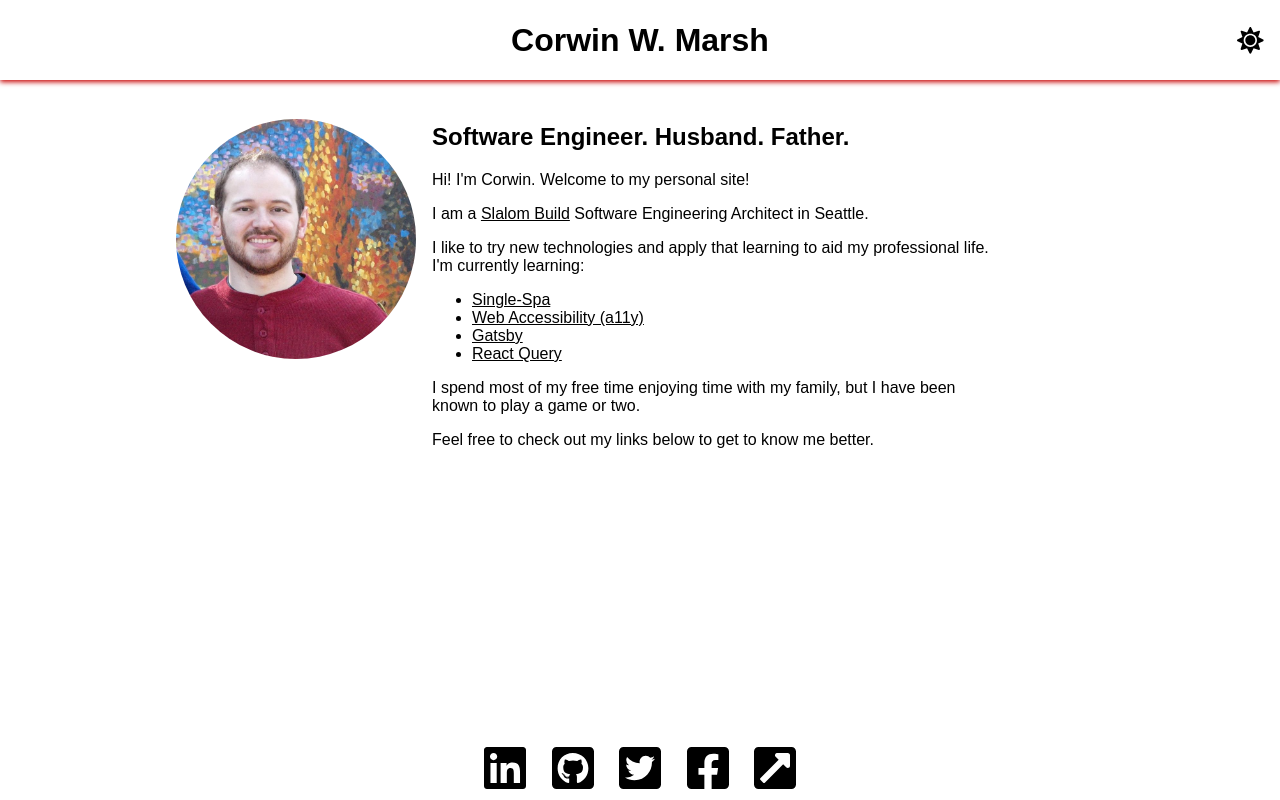
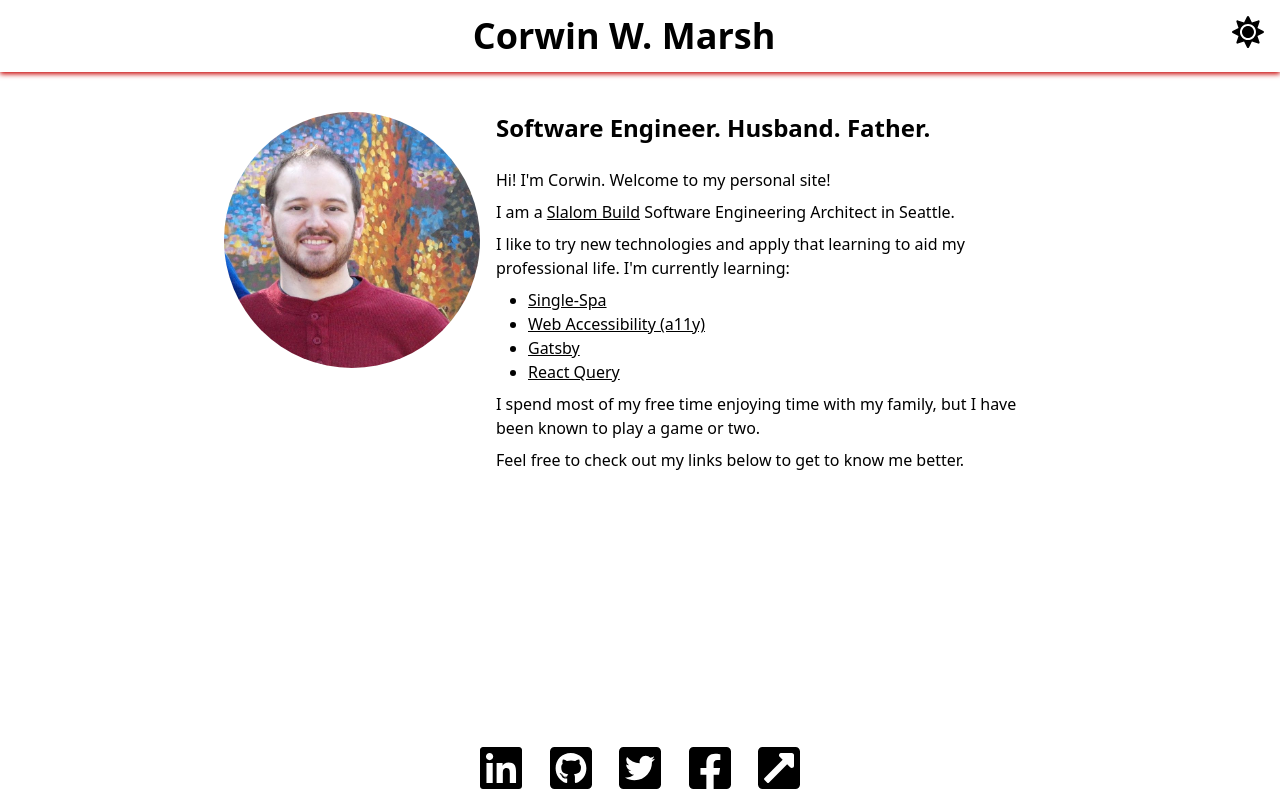
Before and after one commit to corwinm/corwinm-gatsby, a Gatsby site: page / in a window 1280 px wide. Built offline with nearby package versions, Linux system fonts and the light colour scheme; Gatsby itself is replaced by a stand-in of ours.

Commit message:
Replace styled-components with tailwind

```diff
--- a/gatsby-browser.js
+++ b/gatsby-browser.js
@@ -5,6 +5,7 @@
  */
 
 // You can delete this file if you're not using it
+import "./src/css/index.css"
 
 // eslint-disable-next-line @typescript-eslint/explicit-module-boundary-types
 export const onClientEntry = async () => {
--- a/gatsby-config.js
+++ b/gatsby-config.js
@@ -42,7 +42,7 @@ module.exports = {
     },
     `gatsby-plugin-react-helmet`,
     `gatsby-plugin-typescript`,
-    `gatsby-plugin-styled-components`,
+    `gatsby-plugin-postcss`,
     {
       resolve: `gatsby-source-filesystem`,
       options: {
--- /dev/null
+++ b/postcss.config.js
@@ -0,0 +1,3 @@
+module.exports = () => ({
+  plugins: [require("tailwindcss")],
+})
--- /dev/null
+++ b/src/components/ThemeToggle.tsx
@@ -0,0 +1,54 @@
+import React, { useState, useEffect } from "react"
+import { FontAwesomeIcon } from "@fortawesome/react-fontawesome"
+import { faSun, faMoon } from "@fortawesome/free-solid-svg-icons"
+import {
+  loadTheme,
+  setThemeAttribute,
+  getMediaQueryList,
+  getOSTheme,
+} from "../utils/theme"
+
+const ThemeToggle: React.FC = () => {
+  const [theme, setTheme] = useState<"dark" | "light">(loadTheme)
+  const toggleTheme = () => {
+    const newTheme = theme === "dark" ? "light" : "dark"
+    setTheme(newTheme)
+  }
+  useEffect(() => {
+    localStorage.setItem("theme", theme)
+    setThemeAttribute(theme)
+  }, [theme])
+  useEffect(() => {
+    const media = getMediaQueryList()
+    if (media) {
+      if (media.addEventListener) {
+        media.addEventListener("change", () => {
+          const newTheme = getOSTheme()
+          setTheme(newTheme)
+        })
+      } else if (media.addListener) {
+        media.addListener(() => {
+          const newTheme = getOSTheme()
+          setTheme(newTheme)
+        })
+      }
+    }
+  }, [])
+  return (
+    <button
+      onClick={toggleTheme}
+      title={`Toggle ${theme} mode.`}
+      className="w-8 hover:text-red-600 sm:h-8 sm:right-4 sm:top-6"
+    >
+      {typeof window === "undefined" ? (
+        ""
+      ) : theme === "dark" ? (
+        <FontAwesomeIcon icon={faMoon} size="2x" />
+      ) : (
+        <FontAwesomeIcon icon={faSun} size="2x" />
+      )}
+    </button>
+  )
+}
+
+export default ThemeToggle
--- a/src/components/header.tsx
+++ b/src/components/header.tsx
@@ -1,53 +1,21 @@
 import { Link } from "gatsby"
 import React from "react"
-import styled from "styled-components"
 
 type HeaderProps = {
   siteTitle: string
 }
 
-const StickyHeader = styled.header`
-  position: sticky;
-  top: 0;
-  z-index: 900;
-  background: ${(props) => props.theme.primary.translucentBg};
-  margin-bottom: 1.45rem;
-  box-shadow: 0px 2px 5px ${(props) => props.theme.primary.shadow};
-`
-
-const HeaderContents = styled.div`
-  display: flex;
-  padding: 1rem 1.0875rem;
-`
-
-const HeaderTitle = styled.span`
-  font-size: 2rem;
-  font-weight: bold;
-  font-family: sans-serif;
-  margin: 0 auto 0 0;
-  @media (min-width: 768px) {
-    margin: 0 auto;
-  }
-`
-
-const StyledLink = styled(Link)`
-  color: ${(props) => props.theme.primary.link};
-  text-decoration: none;
-  line-height: 48px;
-  &:hover {
-    color: ${(props) => props.theme.primary.linkHover};
-  }
-`
-
 const Header: React.FC<HeaderProps> = ({ siteTitle = ``, children }) => (
-  <StickyHeader>
-    <HeaderContents>
-      <HeaderTitle>
-        <StyledLink to="/">{siteTitle}</StyledLink>
-      </HeaderTitle>
+  <header className="sticky top-0 z-50 bg-opacity-50 bg-white dark:bg-opacity-50 dark:bg-black mb-6 shadow-red">
+    <div className="flex p-4">
+      <span className="text-3xl md:text-4xl font-bold font-sans m-0 mr-auto md:mx-auto">
+        <Link to="/" className="hover:text-red-600">
+          {siteTitle}
+        </Link>
+      </span>
       {children}
-    </HeaderContents>
-  </StickyHeader>
+    </div>
+  </header>
 )
 
 export default Header
--- a/src/components/layout.tsx
+++ b/src/components/layout.tsx
@@ -1,38 +1,9 @@
 import React from "react"
 import { useStaticQuery, graphql } from "gatsby"
-import styled from "styled-components"
 
 import Header from "./header"
 import SocialLinks from "./social-links"
-import Theme from "./theme"
-
-const Container = styled.div`
-  min-height: 100vh;
-`
-
-const Footer = styled.footer`
-  position: sticky;
-  bottom: 0;
-  left: 0;
-  right: 0;
-  padding: 0.5rem;
-  background: ${(props) => props.theme.primary.translucentBg};
-  @media screen and (min-width: 768px) {
-    position: fixed;
-  }
-`
-
-const MainContainer = styled.main`
-  margin: 0 auto;
-  max-width: ${(props) => props.theme.primary.maxWidth};
-  padding: 0 1rem 1.5rem;
-  display: flex;
-  flex-direction: column;
-  @media screen and (min-width: 768px) {
-    flex-direction: row;
-    margin-bottom: 2rem;
-  }
-`
+import ThemeToggle from "./ThemeToggle"
 
 const Layout: React.FC = ({ children }) => {
   const data = useStaticQuery(graphql`
@@ -46,17 +17,17 @@ const Layout: React.FC = ({ children }) => {
   `)
 
   return (
-    <Theme>
-      <Container>
-        <Header siteTitle={data.site.siteMetadata.title}>
-          <Theme.Toggle />
-        </Header>
-        <MainContainer>{children}</MainContainer>
-        <Footer>
-          <SocialLinks />
-        </Footer>
-      </Container>
-    </Theme>
+    <div className="min-h-screen">
+      <Header siteTitle={data.site.siteMetadata.title}>
+        <ThemeToggle />
+      </Header>
+      <main className="my-0 mx-auto max-w-4xl px-4 pb-5 flex flex-col md:flex-row md:m-bottom-8">
+        {children}
+      </main>
+      <footer className="sticky bottom-0 left-0 right-0 p-2 bg-white bg-opacity-50 dark:bg-black dark:bg-opacity-50 md:fixed">
+        <SocialLinks />
+      </footer>
+    </div>
   )
 }
 
--- a/src/components/profile-image.tsx
+++ b/src/components/profile-image.tsx
@@ -1,21 +1,6 @@
 import React from "react"
 import { useStaticQuery, graphql } from "gatsby"
 import { GatsbyImage } from "gatsby-plugin-image"
-import styled from "styled-components"
-
-const CircleImg = styled(GatsbyImage)`
-  height: 100px;
-  width: 100px;
-  border-radius: 50%;
-  margin: auto;
-  z-index: 0;
-  @media (min-width: 768px) {
-    height: 240px;
-    width: 240px;
-    min-width: 240px;
-    margin: 1rem 1rem 0;
-  }
-`
 
 const ProfileImage: React.FC = () => {
   const data = useStaticQuery(graphql`
@@ -23,7 +8,7 @@ const ProfileImage: React.FC = () => {
       engageImage: file(relativePath: { eq: "profile-engage.jpg" }) {
         childImageSharp {
           gatsbyImageData(
-            width: 240
+            width: 256
             tracedSVGOptions: { color: "#C80303" }
             placeholder: TRACED_SVG
             layout: CONSTRAINED
@@ -35,7 +20,8 @@ const ProfileImage: React.FC = () => {
   `)
 
   return (
-    <CircleImg
+    <GatsbyImage
+      className="h-24 w-24 rounded-full m-auto z-0 md:h-64 md:w-64 md:mt-4 md:mx-4"
       image={data.engageImage.childImageSharp.gatsbyImageData}
       alt="Corwin's profile image"
     />
--- a/src/components/profile-link.tsx
+++ b/src/components/profile-link.tsx
@@ -1,13 +1,5 @@
 import * as React from "react"
-import styled from "styled-components"
 import { OutboundLink } from "gatsby-plugin-google-gtag"
-
-export const StyledProfileLink = styled(OutboundLink)`
-  color: ${(props) => props.theme.primary.link};
-  &:hover {
-    color: ${(props) => props.theme.primary.linkHover};
-  }
-`
 
 export const ProfileLink = ({
   href,
@@ -16,7 +8,12 @@ export const ProfileLink = ({
   href: string
   children: React.ReactNode
 }): JSX.Element => (
-  <StyledProfileLink href={href} target="_blank" rel="noopener noreferrer">
+  <OutboundLink
+    className="underline hover:text-red-600"
+    href={href}
+    target="_blank"
+    rel="noopener noreferrer"
+  >
     {children}
-  </StyledProfileLink>
+  </OutboundLink>
 )
--- a/src/components/social-links.tsx
+++ b/src/components/social-links.tsx
@@ -1,5 +1,4 @@
 import React from "react"
-import styled from "styled-components"
 import { OutboundLink } from "gatsby-plugin-google-gtag"
 import { FontAwesomeIcon } from "@fortawesome/react-fontawesome"
 import {
@@ -19,49 +18,6 @@ function trackCustomEvent(event: CustomEvent) {
   typeof window !== "undefined" &&
     window.gtag("event", event.category, { method: event.action })
 }
-
-const SocialItem = styled.li`
-  display: block;
-
-  svg {
-    padding: 0 4px;
-  }
-`
-
-const SocialLink = styled(OutboundLink)`
-  color: ${(props) => props.theme.primary.link};
-  &:hover {
-    color: ${(props) => props.theme.primary.linkHover};
-  }
-`
-
-const SocialButton = styled.button`
-  color: ${(props) => props.theme.primary.link};
-  &:hover {
-    color: ${(props) => props.theme.primary.linkHover};
-  }
-  padding: 0;
-  border: none;
-  margin: 0;
-  background: none;
-  font-size: inherit;
-  cursor: pointer;
-`
-
-const SocialList = styled.ul`
-  margin: auto;
-  padding: 0;
-  align-items: center;
-  display: flex;
-  flex-wrap: wrap;
-  justify-content: space-between;
-  width: 16em;
-
-  @media (min-width: 768px) {
-    flex-direction: row;
-    width: 20em;
-  }
-`
 
 const socialItems = [
   {
@@ -128,25 +84,30 @@ const share = async () => {
 
 const SocialLinks: React.FC = () => {
   return (
-    <SocialList>
+    <ul className="flex w-64 m-auto justify-between md:flex-row md:w-80">
       {socialItems.map((item) => (
-        <SocialItem key={item.title}>
-          <SocialLink
+        <li key={item.title}>
+          <OutboundLink
             href={item.link}
             title={item.title}
             rel="noopener noreferrer"
             target="_blank"
+            className="hover:text-red-600"
           >
-            <FontAwesomeIcon icon={item.icon} size="3x" />
-          </SocialLink>
-        </SocialItem>
+            <FontAwesomeIcon icon={item.icon} size="3x" className="p-0" />
+          </OutboundLink>
+        </li>
       ))}
-      <SocialItem>
-        <SocialButton onClick={share} title="Share">
-          <FontAwesomeIcon icon={faExternalLinkSquareAlt} size="3x" />
-        </SocialButton>
-      </SocialItem>
-    </SocialList>
+      <li>
+        <button onClick={share} title="Share" className="hover:text-red-600">
+          <FontAwesomeIcon
+            icon={faExternalLinkSquareAlt}
+            size="3x"
+            className="p-0"
+          />
+        </button>
+      </li>
+    </ul>
   )
 }
 
--- a/src/components/theme.tsx
+++ /dev/null
@@ -1,136 +0,0 @@
-import React, { useState, useEffect } from "react"
-import styled, { ThemeProvider, createGlobalStyle } from "styled-components"
-import { FontAwesomeIcon } from "@fortawesome/react-fontawesome"
-import { faSun, faMoon } from "@fortawesome/free-solid-svg-icons"
-import {
-  loadTheme,
-  setThemeAttribute,
-  getMediaQueryList,
-  getOSTheme,
-} from "../utils/theme"
-
-const baseTheme = {
-  primary: {
-    color: "var(--text-color-normal)",
-    fontFamily: "Arial, Helvetica, sans-serif",
-    background: "var(--background-color-normal)",
-    translucentBg: "var(--background-color-translucent)",
-    shadow: "#C80303",
-    link: "var(--link-color-normal)",
-    linkHover: "#C80303",
-    maxWidth: "960px",
-  },
-}
-
-const GlobalStyle = createGlobalStyle`
-  html,
-  html[data-theme='dark'] {
-    --text-color-normal: #FFFFFF;
-    --link-color-normal: #FFFFFF;
-    --background-color-normal: #000000;
-    --background-color-translucent: #000000D0;
-    --focus-color: #0066ff;
-  }
-
-  @media (prefers-color-scheme: light) {
-    html {
-      --text-color-normal: ##4e4e4e;
-      --link-color-normal: ##4e4e4e;
-      --background-color-normal: #FFFFFF;
-      --background-color-translucent: #FFFFFFD0;
-    }
-  }
-
-  html[data-theme='light'] {
-    --text-color-normal: ##4e4e4e;
-    --link-color-normal: ##4e4e4e;
-    --background-color-normal: #FFFFFF;
-    --background-color-translucent: #FFFFFFD0;
-  }
-
-  body {
-    margin: 0;
-    color: ${baseTheme.primary.color};
-    background-color: ${baseTheme.primary.background};
-    font-family: ${baseTheme.primary.fontFamily};
-  }
-
-  :focus {
-    outline: var(--focus-color) solid 4px;
-    outline-offset: 0;
-  }
-
-  p {
-    max-width: 35em;
-  }
-`
-
-const Theme: React.FC & { Toggle: React.FC } = ({ children }) => {
-  return (
-    <ThemeProvider theme={baseTheme}>
-      {children}
-      <GlobalStyle theme={baseTheme} />
-    </ThemeProvider>
-  )
-}
-
-const ToggleButton = styled.button`
-  background: none;
-  border: none;
-  padding: 0;
-  width: 2em;
-  color: ${(props) => props.theme.primary.link};
-  &:hover {
-    color: ${(props) => props.theme.primary.linkHover};
-  }
-  @media (min-width: 400px) {
-    position: absolute;
-    right: 14px;
-    top: 24px;
-    height: 2rem;
-    width: 2rem;
-  }
-`
-
-const Toggle: React.FC = () => {
-  const [theme, setTheme] = useState<"dark" | "light">(loadTheme)
-  const toggleTheme = () => {
-    const newTheme = theme === "dark" ? "light" : "dark"
-    setTheme(newTheme)
-  }
-  useEffect(() => {
-    localStorage.setItem("theme", theme)
-    setThemeAttribute(theme)
-  }, [theme])
-  useEffect(() => {
-    const media = getMediaQueryList()
-    if (media) {
-      if (media.addEventListener) {
-        media.addEventListener("change", () => {
-          const newTheme = getOSTheme()
-          setTheme(newTheme)
-        })
-      } else if (media.addListener) {
-        media.addListener(() => {
-          const newTheme = getOSTheme()
-          setTheme(newTheme)
-        })
-      }
-    }
-  }, [])
-  return (
-    <ToggleButton onClick={toggleTheme} title={`Toggle ${theme} mode.`}>
-      {typeof window === "undefined" ? (
-        ""
-      ) : theme === "dark" ? (
-        <FontAwesomeIcon icon={faMoon} size="2x" />
-      ) : (
-        <FontAwesomeIcon icon={faSun} size="2x" />
-      )}
-    </ToggleButton>
-  )
-}
-
-Theme.Toggle = Toggle
-
-export default Theme
--- /dev/null
+++ b/src/css/index.css
@@ -0,0 +1,12 @@
+@tailwind base;
+@tailwind components;
+@tailwind utilities;
+
+:focus {
+  outline: #0066ff solid 4px;
+  outline-offset: 0;
+}
+
+p {
+  max-width: 35em;
+}
--- a/src/pages/index.tsx
+++ b/src/pages/index.tsx
@@ -10,21 +10,23 @@ const IndexPage = (): JSX.Element => (
     <SEO title="Home" />
     <ProfileImage />
     <section>
-      <h1>Software Engineer. Husband. Father.</h1>
-      <p>{"Hi! I'm Corwin. Welcome to my personal site!"}</p>
-      <p>
+      <h1 className="text-2xl font-bold mt-4 mb-6">
+        Software Engineer. Husband. Father.
+      </h1>
+      <p className="my-2">{"Hi! I'm Corwin. Welcome to my personal site!"}</p>
+      <p className="my-2">
         I am a{" "}
         <ProfileLink href="https://www.slalombuild.com/">
           Slalom Build
         </ProfileLink>{" "}
         Software Engineering Architect in Seattle.
       </p>
-      <p>
+      <p className="my-2">
         {
           "I like to try new technologies and apply that learning to aid my professional life. I'm currently learning:"
         }
       </p>
-      <ul>
+      <ul className="my-2 ml-8 list-disc">
         <li>
           <ProfileLink href="https://single-spa.js.org/">
             Single-Spa
@@ -44,11 +46,13 @@ const IndexPage = (): JSX.Element => (
           </ProfileLink>
         </li>
       </ul>
-      <p>
+      <p className="my-2">
         I spend most of my free time enjoying time with my family, but I have
         been known to play a game or two.
       </p>
-      <p>Feel free to check out my links below to get to know me better.</p>
+      <p className="my-2">
+        Feel free to check out my links below to get to know me better.
+      </p>
     </section>
   </Layout>
 )
--- a/src/utils/theme.ts
+++ b/src/utils/theme.ts
@@ -1,6 +1,11 @@
 type ThemeOptions = "light" | "dark"
 export const setThemeAttribute = (theme: ThemeOptions): void => {
   document.querySelector("html")?.setAttribute("data-theme", theme)
+  if (theme === "dark") {
+    document.documentElement.classList.add("dark")
+  } else {
+    document.documentElement.classList.remove("dark")
+  }
 }
 
 export const getMediaQueryList = (): MediaQueryList | undefined => {
--- /dev/null
+++ b/tailwind.config.js
@@ -0,0 +1,15 @@
+module.exports = {
+  purge: ["./src/**/*.{js,jsx,ts,tsx}"],
+  darkMode: "class",
+  theme: {
+    extend: {
+      boxShadow: {
+        red: "0px 2px 5px #C80303",
+      },
+    },
+  },
+  variants: {
+    extend: {},
+  },
+  plugins: [],
+}
```
Also changed, not shown: package.json (+4 -4 lines), src/html.tsx (+9 -1 lines), src/pages/404.tsx (+6 -2 lines), 1 other file.
